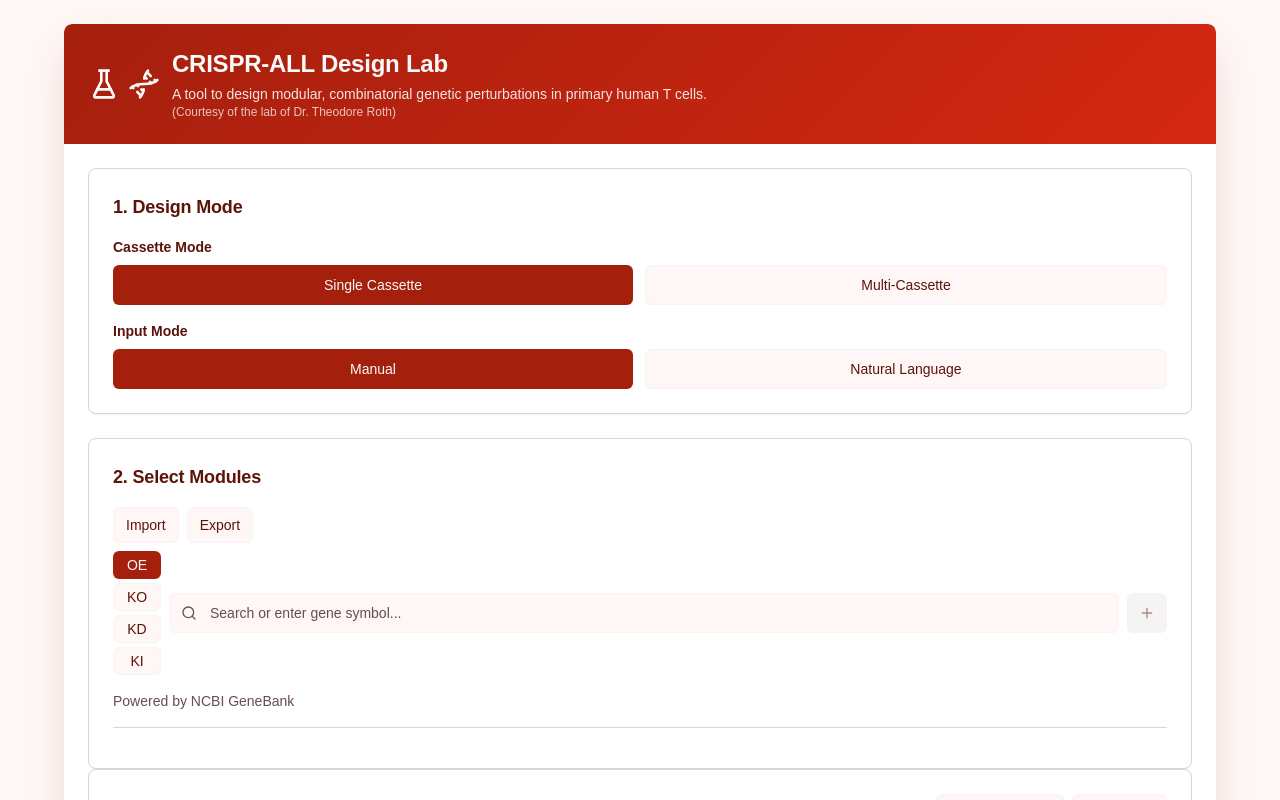
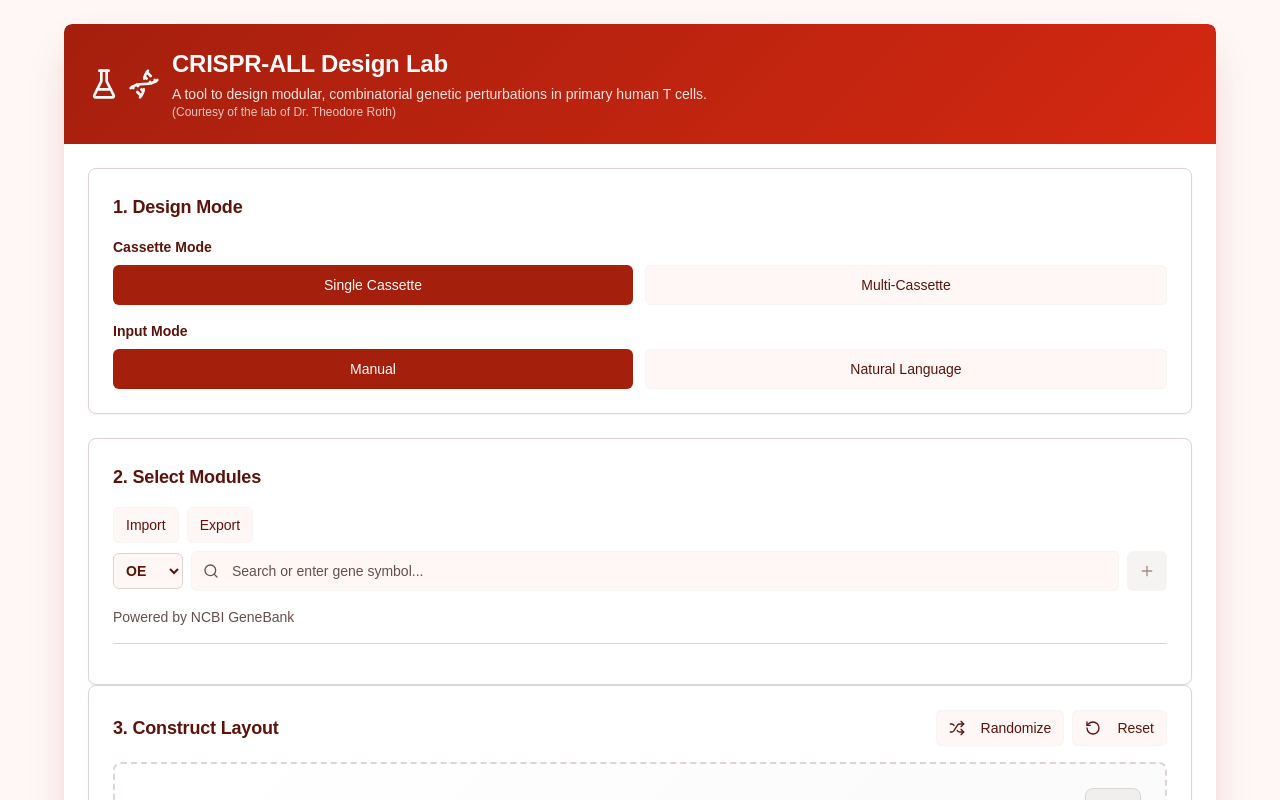
Before and after one commit to Siddheshmittra/CRISPR-All_Hands_On_Deck, a React (Vite) app: page / in a window 1280 px wide. Shown: the top 800 px of the page. Built offline with nearby package versions, Linux system fonts and the light colour scheme; a web font is replaced by a local one.

Commit message:
module selector toggle

```diff
--- a/src/components/design-lab/module-selector.tsx
+++ b/src/components/design-lab/module-selector.tsx
@@ -204,19 +204,17 @@ export const ModuleSelector = ({ selectedModules, onModuleSelect, onModuleDesele
       </div>
       {/* Type selector + search + add button row */}
       <div className="flex gap-2 mb-4 items-center">
-        <div className="flex flex-col gap-1">
+        {/* Segmented toggle for type */}
+        <select
+          value={selectedType}
+          onChange={e => setSelectedType(e.target.value as any)}
+          className="h-9 px-2 rounded-md border border-border bg-background text-sm font-semibold focus:outline-none focus:ring-2 focus:ring-primary"
+          style={{ minWidth: 70 }}
+        >
           {typeOptions.map(opt => (
-            <Button
-              key={opt.value}
-              variant={selectedType === opt.value ? 'default' : 'outline'}
-              size="sm"
-              className="px-2 py-1 h-7 w-12"
-              onClick={() => setSelectedType(opt.value as any)}
-            >
-              {opt.label}
-            </Button>
+            <option key={opt.value} value={opt.value}>{opt.label}</option>
           ))}
-        </div>
+        </select>
         <div className="relative flex-1">
           <Search className="absolute left-3 top-1/2 transform -translate-y-1/2 h-4 w-4 text-muted-foreground" />
           <Input
```
